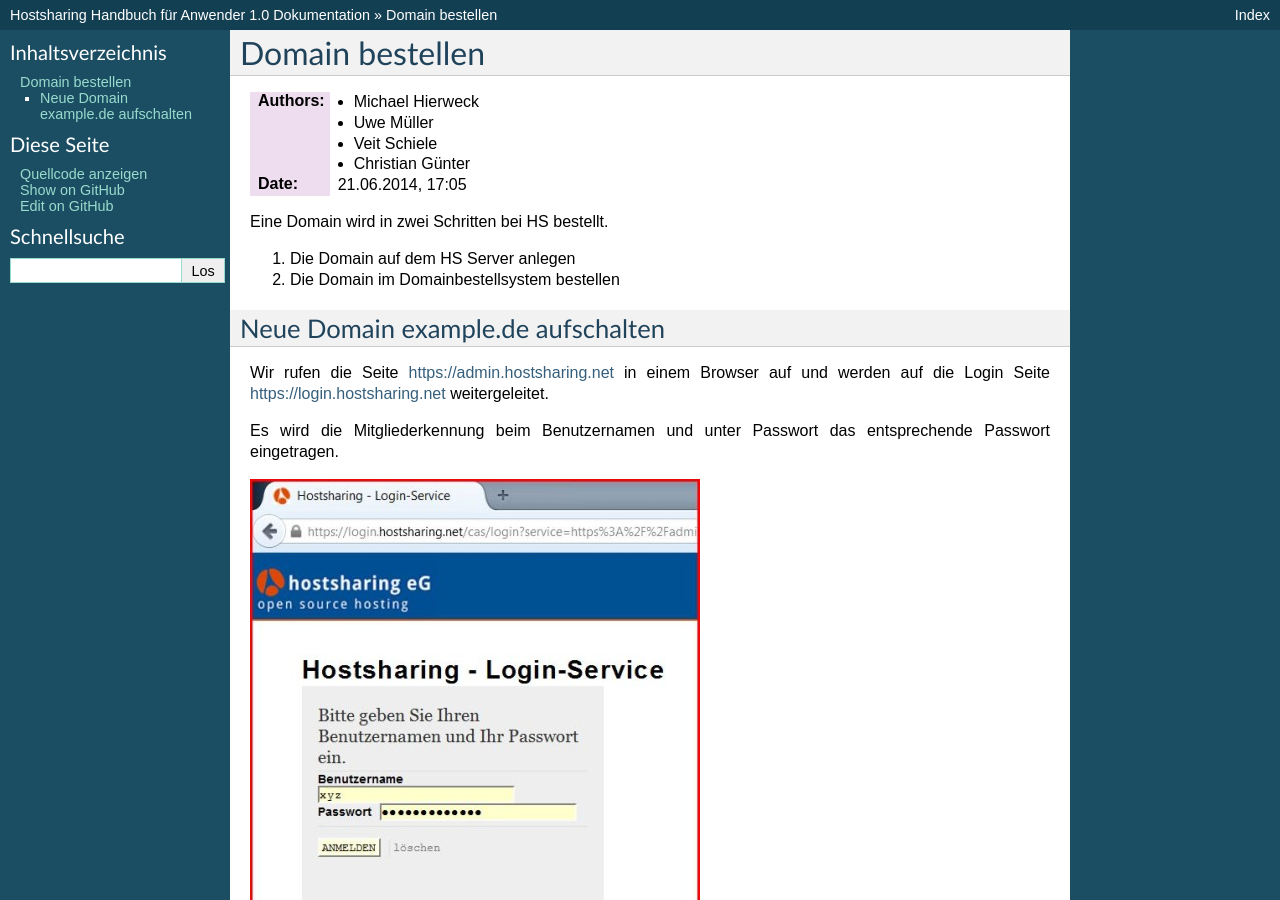
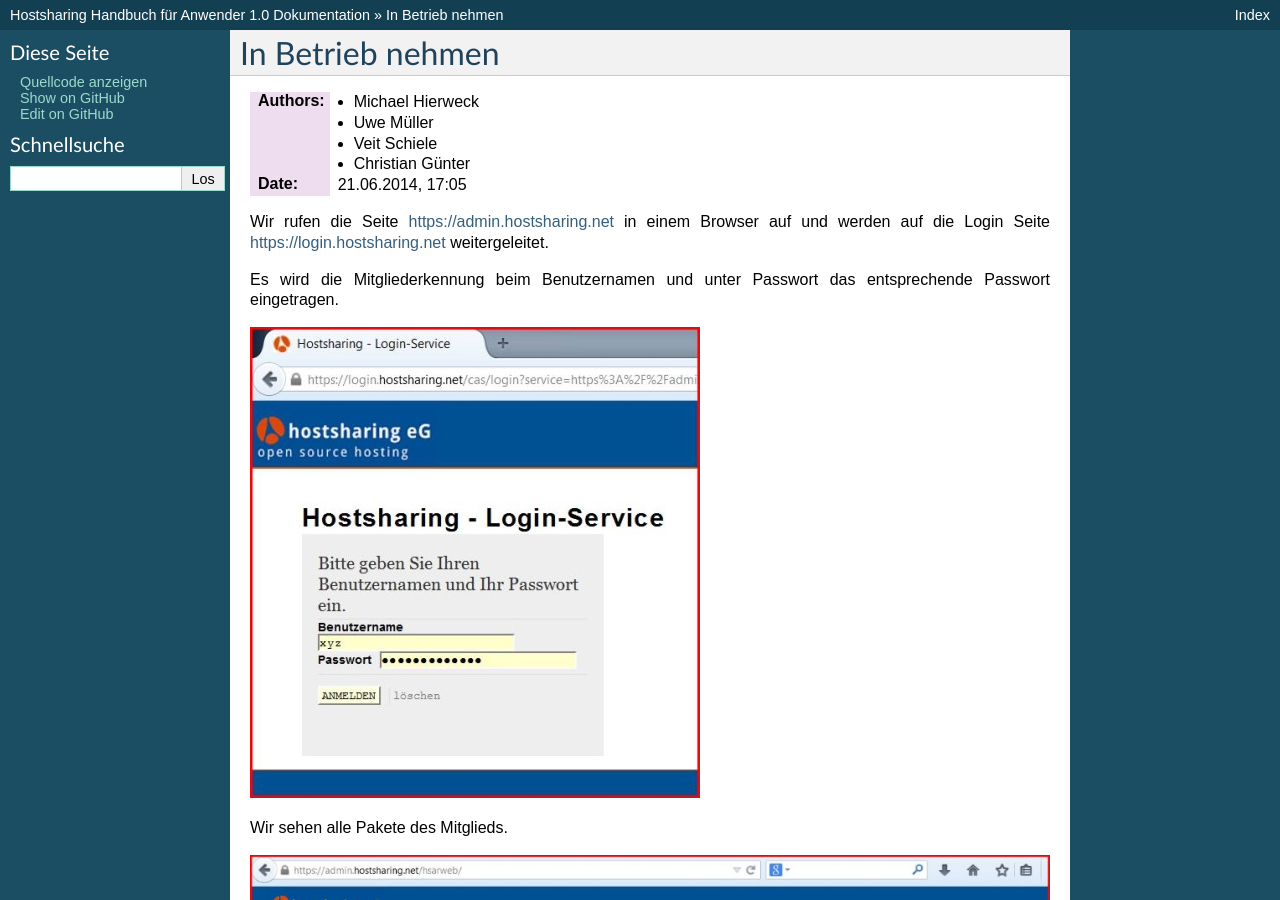
Before and after one commit to hostsharing/hs.docs.users, a Sphinx documentation site: the page built from source/anleitung/paket.rst, in a window 1280 px wide and 900 px high. Built offline with Sphinx 7.4.7, drawn with Linux system fonts in a browser that asks for light colours; pages that are not in the unit, such as notebooks, are missing from menus; some of the changed text lies outside the part shown.

Commit message:
last changes (pre)

```diff
--- a/source/anleitung/paket.rst
+++ b/source/anleitung/paket.rst
@@ -1,6 +1,6 @@
-================
-Domain bestellen
-================
+=================
+In Betrieb nehmen
+=================
 
 .. |date| date:: %d.%m.%Y
 .. |time| date:: %H:%M
@@ -11,14 +11,6 @@
           - Christian Günter
 :Date: |date|, |time|
 
-Eine Domain wird in zwei Schritten bei HS bestellt.
-
-1. Die Domain auf dem HS Server anlegen
-
-2. Die Domain im Domainbestellsystem bestellen
-
-Neue Domain example.de aufschalten
-----------------------------------
 
 Wir rufen die Seite https://admin.hostsharing.net in einem Browser auf und werden auf die Login Seite https://login.hostsharing.net weitergeleitet.
 
```
